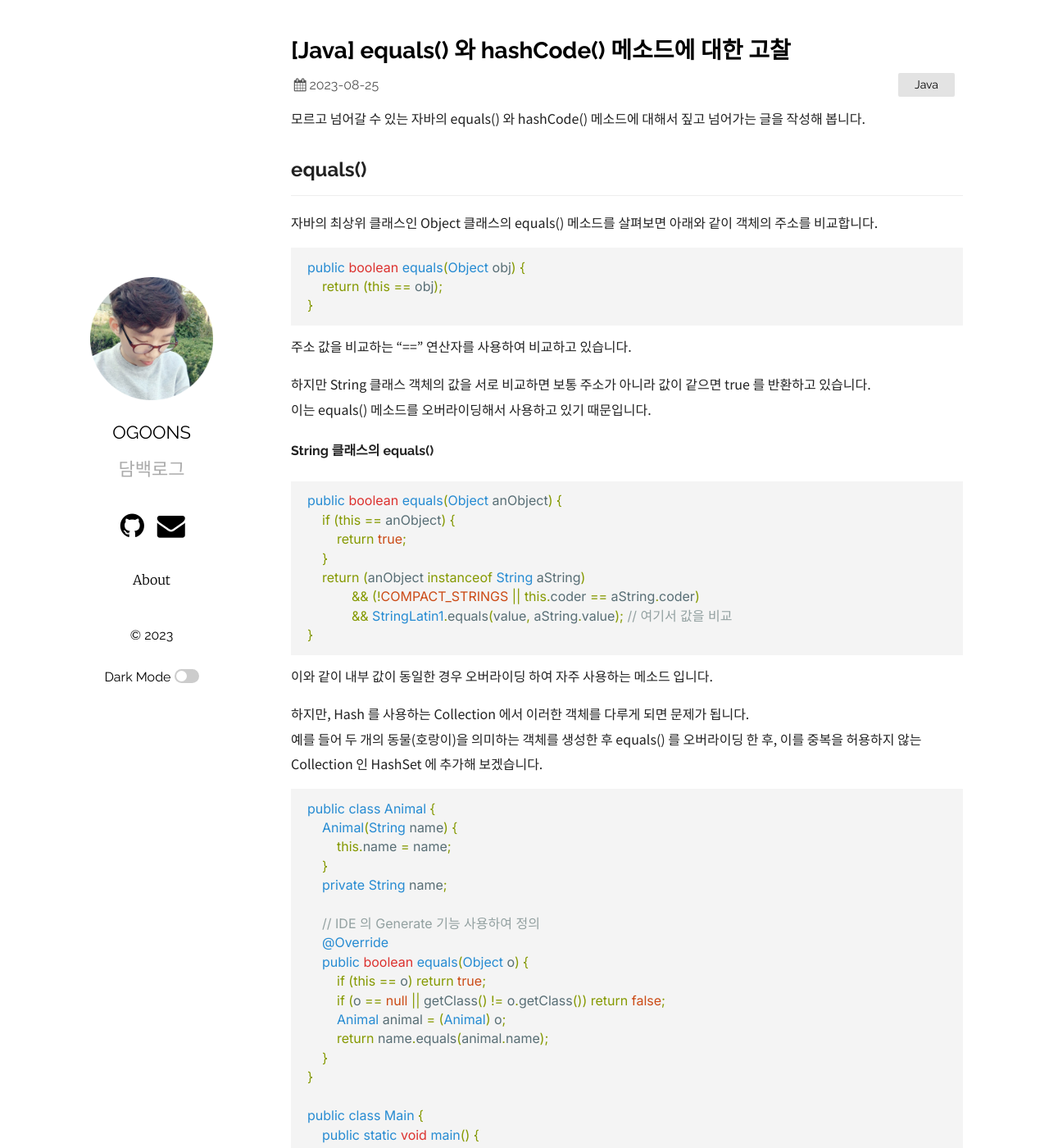
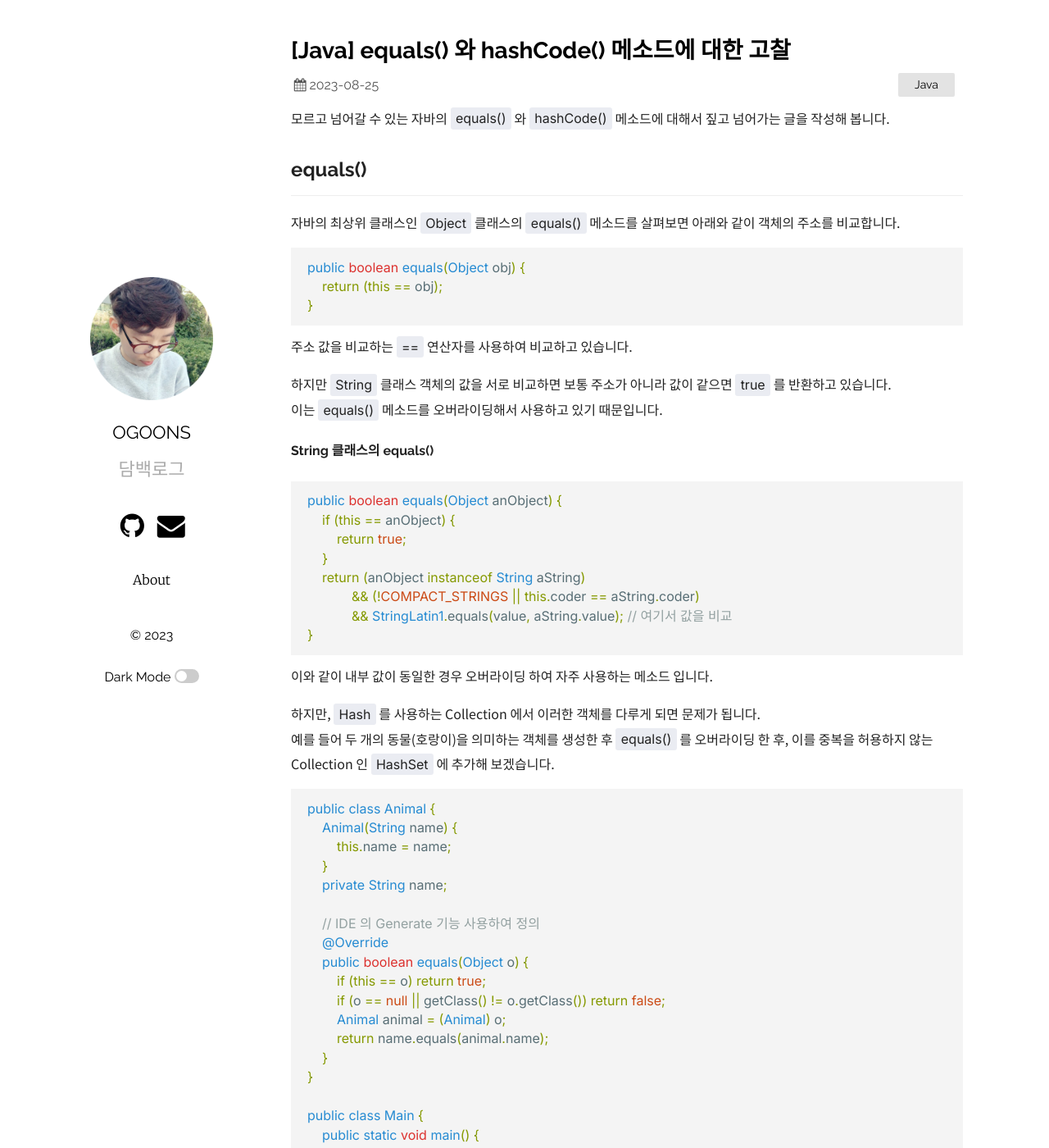
Before and after one commit to ogoons/ogoons.github.io, a Jekyll site: the page built from _posts/2023-08-25-java-hashcode.md, in a window 1280 px wide and 1400 px high. Shown: the whole window at 82% size. Built offline with Jekyll 4.4.1, drawn with Linux system fonts in a browser that asks for light colours; comment, search, counter and statistics services are not loaded; some of the changed text lies outside the part shown.

```diff
--- a/_posts/2023-08-25-java-hashcode.md
+++ b/_posts/2023-08-25-java-hashcode.md
@@ -4,11 +4,11 @@ title: "[Java] equals() 와 hashCode() 메소드에 대한 고찰"
 categories: Java
 ---
 
-모르고 넘어갈 수 있는 자바의 equals() 와 hashCode() 메소드에 대해서 짚고 넘어가는 글을 작성해 봅니다.
+모르고 넘어갈 수 있는 자바의 `equals()` 와 `hashCode()` 메소드에 대해서 짚고 넘어가는 글을 작성해 봅니다.
 
 ## equals()
 
-자바의 최상위 클래스인 Object 클래스의 equals() 메소드를 살펴보면 아래와 같이 객체의 주소를 비교합니다.
+자바의 최상위 클래스인 `Object` 클래스의 `equals()` 메소드를 살펴보면 아래와 같이 객체의 주소를 비교합니다.
 
 ~~~java
 public boolean equals(Object obj) {
@@ -16,10 +16,10 @@ public boolean equals(Object obj) {
 }
 ~~~
 
-주소 값을 비교하는 "==" 연산자를 사용하여 비교하고 있습니다.
+주소 값을 비교하는 `==` 연산자를 사용하여 비교하고 있습니다.
 
-하지만 String 클래스 객체의 값을 서로 비교하면 보통 주소가 아니라 값이 같으면 true 를 반환하고 있습니다.
-이는 equals() 메소드를 오버라이딩해서 사용하고 있기 때문입니다.
+하지만 `String` 클래스 객체의 값을 서로 비교하면 보통 주소가 아니라 값이 같으면 `true` 를 반환하고 있습니다.
+이는 `equals()` 메소드를 오버라이딩해서 사용하고 있기 때문입니다.
 
 #### String 클래스의 equals()
 
@@ -36,8 +36,8 @@ public boolean equals(Object anObject) {
 
 이와 같이 내부 값이 동일한 경우 오버라이딩 하여 자주 사용하는 메소드 입니다.
 
-하지만, Hash 를 사용하는 Collection 에서 이러한 객체를 다루게 되면 문제가 됩니다.
-예를 들어 두 개의 동물(호랑이)을 의미하는 객체를 생성한 후 equals() 를 오버라이딩 한 후, 이를 중복을 허용하지 않는 Collection 인 HashSet 에 추가해 보겠습니다.
+하지만, `Hash` 를 사용하는 Collection 에서 이러한 객체를 다루게 되면 문제가 됩니다.
+예를 들어 두 개의 동물(호랑이)을 의미하는 객체를 생성한 후 `equals()` 를 오버라이딩 한 후, 이를 중복을 허용하지 않는 Collection 인 `HashSet` 에 추가해 보겠습니다.
 
 ~~~java
 public class Animal {
@@ -76,9 +76,9 @@ public class Main {
 2
 ~~~
 
-equals() 를 재정의하여 값이 같은 경우 true 를 반환하도록 정의했지만, HashSet 내부에서는 이를 동일한 객체로 취급하지 않아 2개의 아이템이 추가된 것을 확인할 수 있습니다.
+`equals()` 를 재정의하여 값이 같은 경우 `true` 를 반환하도록 정의했지만, `HashSet` 내부에서는 이를 동일한 객체로 취급하지 않아 2개의 아이템이 추가된 것을 확인할 수 있습니다.
 
-이를 해결하려면 아래 코드와 같이 hashCode() 를 함께 오버라이딩하여 필드값을 기반으로 hash 값을 반환해주면 해결할 수 있습니다.
+이를 해결하려면 아래 코드와 같이 `hashCode()` 를 함께 오버라이딩하여 필드값을 기반으로 hash 값을 반환해주면 해결할 수 있습니다.
 
 ~~~java
 public class Animal {
@@ -123,10 +123,10 @@ public class Main {
 1
 ~~~
 
-여기까지 살펴보면 Animal 클래스의 equals() 와 hashCode() 메소드를 모두 오버라이딩 해야 문제없이 사용할 수 있는 것을 알 수 있습니다.
-이러한 이유는, Hash 기반의 Collection 에서는 **hashCode() 반환값이 우선 일치하고, equals() 반환값도 true** 여야 비로소 동등한 객체로 취급하기 때문입니다.
+여기까지 살펴보면 `Animal` 클래스의 `equals()` 와 `hashCode()` 메소드를 모두 오버라이딩 해야 문제없이 사용할 수 있는 것을 알 수 있습니다.
+이러한 이유는, Hash 기반의 Collection 에서는 **`hashCode()` 반환값이 우선 일치하고, `equals()` 반환값도 `true`** 여야 비로소 동등한 객체로 취급하기 때문입니다.
 
-그렇다면, 아래에서 hashCode() 메소드에 대해 좀 더 다뤄보겠습니다.
+그렇다면, 아래에서 `hashCode()` 메소드에 대해 좀 더 다뤄보겠습니다.
 
 ## hashCode()
 
@@ -161,4 +161,4 @@ public class Main {
 ~~~
 
 위 결과와 같이 같은 필드 값을 가지고 있는 두 객체의 hashCode 값은 서로 다름을 알 수 있습니다.
-앞서 equals() 메소드 부분에서 다룬 것 처럼 서로 다른 객체를 동등하게 취급하고 싶다면 hashCode() 를 오버라이딩 하여 주소 기반이 아닌 값을 기반으로 hash 값을 생성해야 함을 반드시 명심해야 합니다.
+앞서 `equals()` 메소드 부분에서 다룬 것 처럼 서로 다른 객체를 동등하게 취급하고 싶다면 `hashCode()` 를 오버라이딩 하여 주소 기반이 아닌 값을 기반으로 hash 값을 생성해야 함을 반드시 명심해야 합니다.
```
Also changed, not shown: _posts/2023-06-04-coroutine-sharedflow-stateflow.md (+3 -3 lines), _posts/2023-07-25-android-transaction-too-large-exception.md (+2 -2 lines), _posts/2023-09-04-kotlin-generic-part-1.md (+1 -1 lines).
